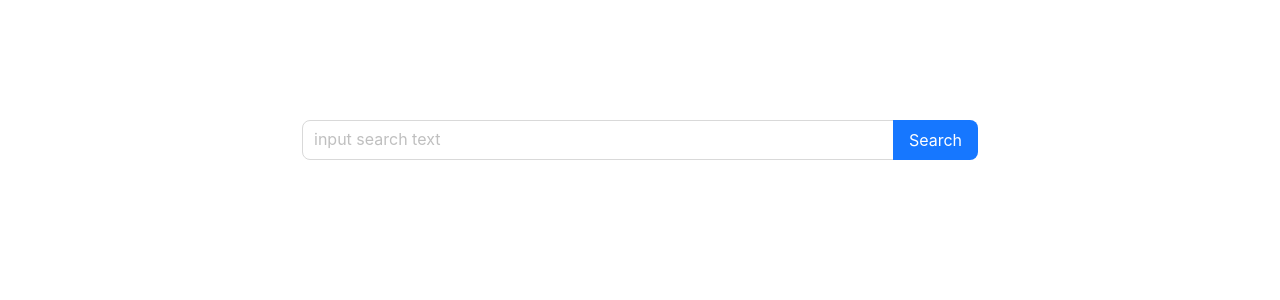
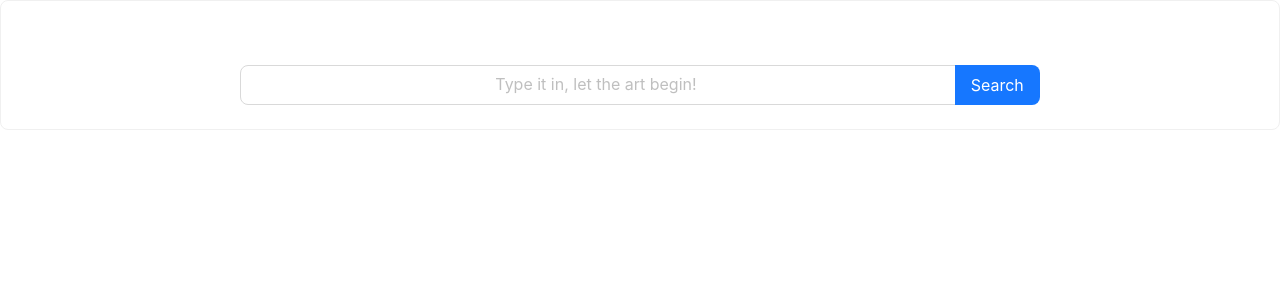
Before and after one commit to pravinray/ImageGenerator, a React (Create React App) app: page / in a window 1280 px wide. Shown: the top 300 px of the page. Built offline with nearby package versions, Linux system fonts and the light colour scheme.

Commit message:
card design improved

```diff
--- a/src/components/generator.js
+++ b/src/components/generator.js
@@ -34,7 +34,7 @@ const Generator = () => {
       .then((data) => {
         console.log("aayo response :: ", data);
         responseData = data?.data;
-        console.log('responseData :: ', responseData);
+        console.log("responseData :: ", responseData);
 
         if (data?.data?.data && data?.data?.status === "COMPLETED") {
           setImgUrl(data?.data?.data[0]?.asset_url);
@@ -56,19 +56,27 @@ const Generator = () => {
   return (
     <Flex
       style={{
-        padding: "120px",
+        //   padding: "120px",
         alignItems: "center",
         flexDirection: "column",
       }}
     >
+      <Card
+        style={{
+          minWidth: "-webkit-fill-available",
+          textAlignLast: "center",
+          paddingTop: "40px",
+        }}
+      >
         <Search
           style={{ width: "65%" }}
-        placeholder="input search text"
+          placeholder="Type it in, let the art begin!"
           enterButton="Search"
           size="large"
           // loading={updateLoading}
           onSearch={onSearchClick}
         />
+      </Card>
       {imgUrl && (
         <Card
           hoverable
```
Lines whose indentation alone changed are shown as unchanged.
